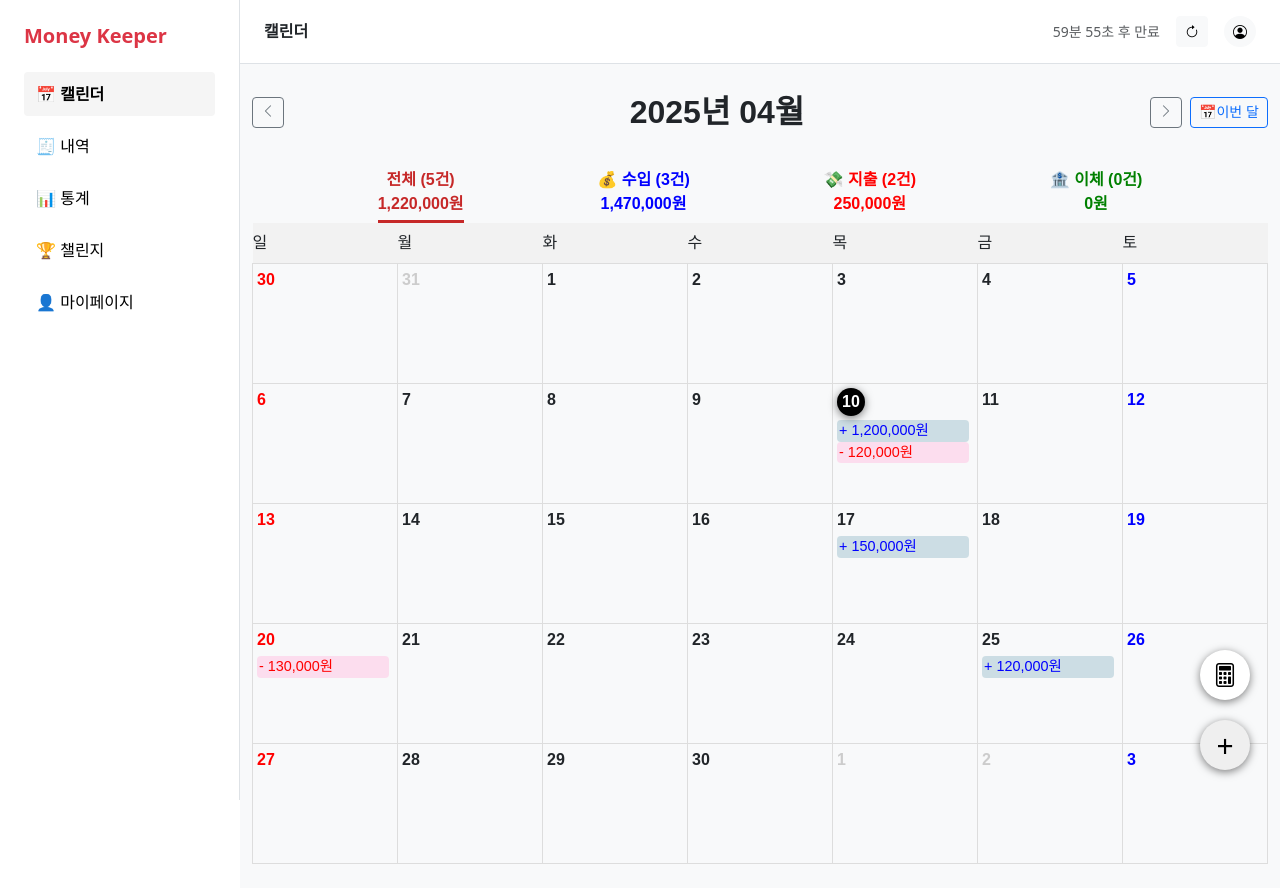
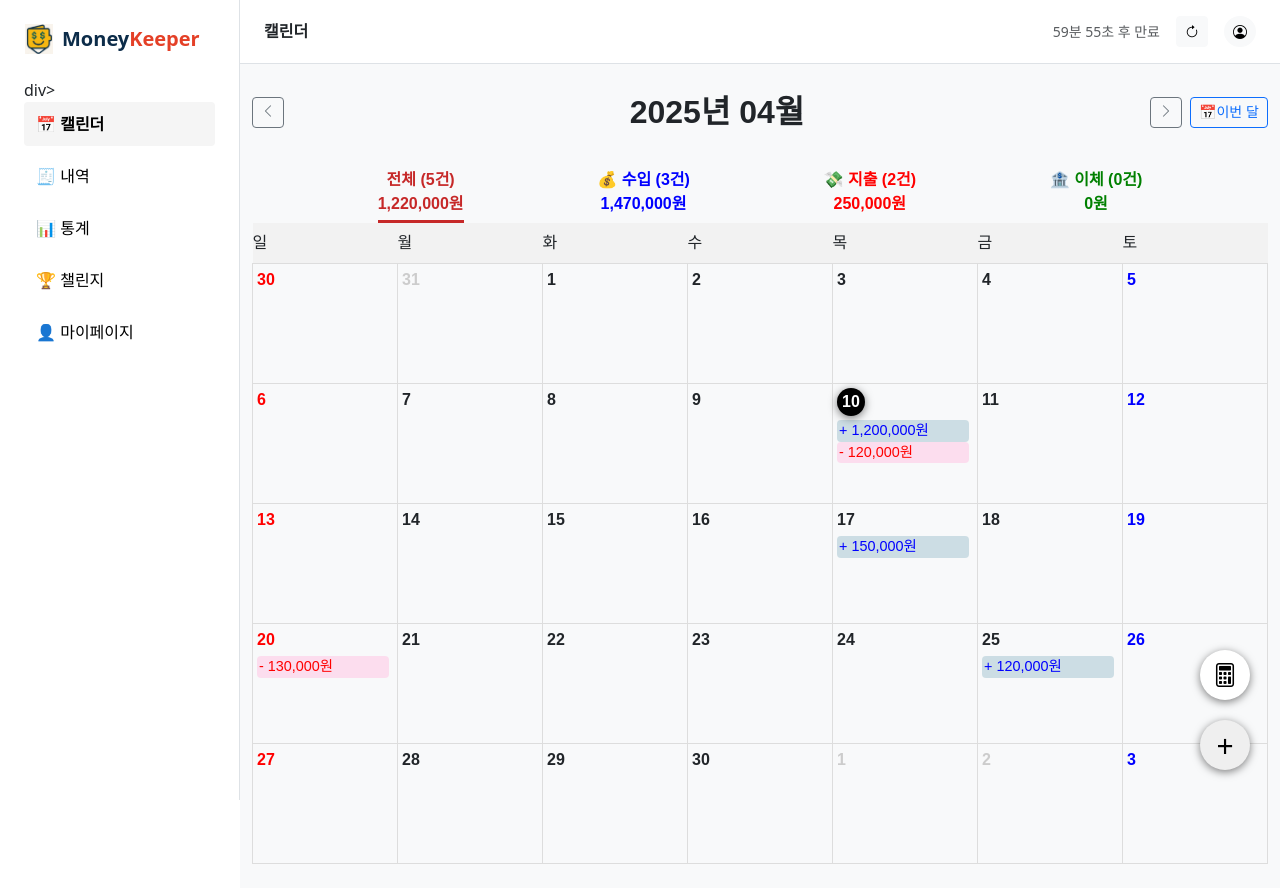
Before and after one commit to yeahy027/KB-TriFi, a Vue app in the folder trifi_project/: page /home in a window 1280 px wide. Built offline with nearby package versions, Linux system fonts and the light colour scheme; data requests are answered from the project's data file.

Commit message:
사진 추가 및 색깔 변화

```diff
--- a/trifi_project/src/components/AppSidebar.vue
+++ b/trifi_project/src/components/AppSidebar.vue
@@ -1,6 +1,17 @@
 <template>
-  <nav class="bg-white border-end vh-100 p-4 position-fixed " style="width: 240px;">
-    <h5 class="text-danger fw-bold mb-4">Money Keeper</h5>
+  <nav
+    class="bg-white border-end vh-100 p-4 position-fixed"
+    style="width: 240px"
+  >
+    <div class="d-flex align-items-center gap-2 mb-4 logo-area">
+      <img src="@/assets/MoneyKeeper.png" alt="로고" class="logo-img" />
+      <!--  <h5 class="text-danger fw-bold mb-4">Money Keeper</h5> -->
+      <h5 class="fw-bold m-0">
+        <span style="color: #0c2c49">Money</span>
+        <span style="color: #e44027">Keeper</span>
+      </h5>
+    </div>
+    div>
     <ul class="nav flex-column gap-2">
       <li v-for="item in menuItems" :key="item.to">
         <router-link
@@ -22,7 +33,7 @@ const menuItems = [
   { label: '📊 통계', to: '/stat' },
   { label: '🏆 챌린지', to: '/challenge' },
   { label: '👤 마이페이지', to: '/mypage' },
-]
+];
 </script>
 
 <style scoped>
@@ -43,4 +54,10 @@ const menuItems = [
   font-weight: bold;
   color: black;
 }
+
+.logo-img {
+  width: 30px;
+  height: 30px;
+  object-fit: contain;
+}
 </style>
```
Also changed, not shown: trifi_project/src/assets/MoneyKeeper.png (added).
